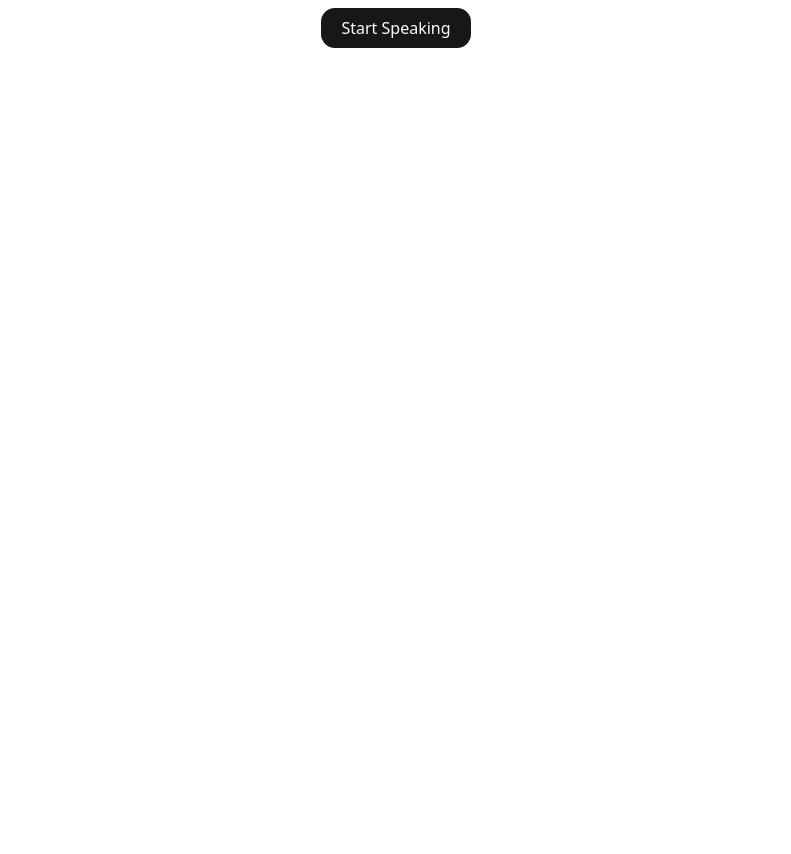
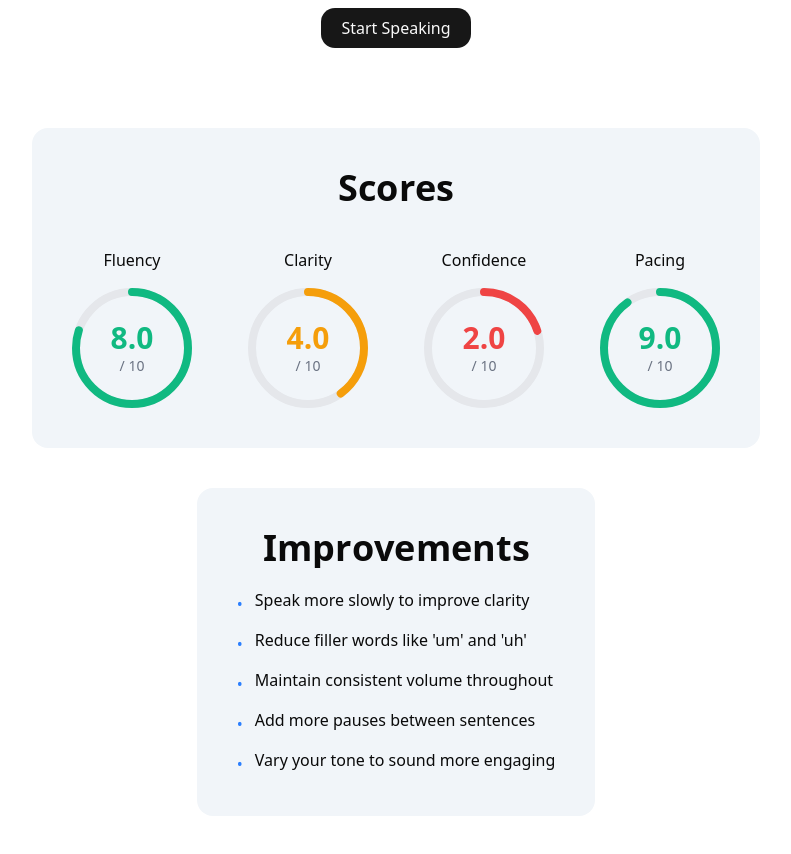
Before and after one commit to tanwiraabideen/mirror-voice, a Next.js app: page /demo in a window 1280 px wide. Shown: the part 440-1294 px from the top of the page, without its empty margins (244-1035 px from the left). Before the commit the page ends 800 px from the top, so only its background shows below. Built offline with nearby package versions, Linux system fonts and the light colour scheme.

Commit message:
Creates scores and improvements

```diff
--- a/src/app/demo/page.js
+++ b/src/app/demo/page.js
@@ -5,9 +5,18 @@ import { Button } from "@/components/ui/button";
 import { useState } from "react";
 import WaveformVisualizer from "@/components/WaveformVisualizer";
 import TitleReveal from "@/components/TitleReveal";
+import CircularScore from "@/components/CircularScore";
 
 export default function Home() {
     const [speaking, setSpeaking] = useState(false);
+    const [analysed, setAnalysed] = useState(true);
+    const improvements = [
+        "Speak more slowly to improve clarity",
+        "Reduce filler words like 'um' and 'uh'",
+        "Maintain consistent volume throughout",
+        "Add more pauses between sentences",
+        "Vary your tone to sound more engaging"
+    ];
 
     return (
         <div className="flex flex-col">
@@ -21,6 +30,47 @@ export default function Home() {
                     <span className="text-nowrap">Start Speaking</span>
                 </Button>}
             </div>
+            <div className="rounded-2xl mx-auto mt-20 p-10 bg-slate-100 w-fit">
+                {analysed ? (
+                    <div className="flex flex-col items-center space-y-10">
+                        <TitleReveal className={'text-4xl'} text={"Scores"}></TitleReveal>
+                        <div className="flex flex-row space-x-14">
+                            <div className="flex flex-col space-y-4 items-center">
+                                <h1>Fluency</h1>
+                                <CircularScore score={8}></CircularScore>
+                            </div>
+                            <div className="flex flex-col space-y-4 items-center">
+                                <h1>Clarity</h1>
+                                <CircularScore score={4}></CircularScore>
+                            </div>
+                            <div className="flex flex-col space-y-4 items-center">
+                                <h1>Confidence</h1>
+                                <CircularScore score={2}></CircularScore>
+                            </div>
+                            <div className="flex flex-col space-y-4 items-center">
+                                <h1>Pacing</h1>
+                                <CircularScore score={9}></CircularScore>
+                            </div>
+                        </div>
+                    </div>
+                ) : (
+                    <div>
+                        <TitleReveal className={'text-4xl mb-4'} text={"Scores And Improvements"}></TitleReveal>
+                        <p className="text-center text-gray-500 text-lg">Start speaking to get scores.</p>
+                    </div>
+                )}
+            </div>
+            <div className="rounded-2xl mx-auto my-10 p-10 bg-slate-100 w-fit">
+                <TitleReveal className={'text-4xl'} text={"Improvements"}></TitleReveal>
+                <ul className="space-y-3 pt-5">
+                    {improvements.map((improvement, index) => (
+                        <li key={index} className="flex items-start gap-3">
+                            <span className="text-blue-500 mt-1">•</span>
+                            <span>{improvement}</span>
+                        </li>
+                    ))}
+                </ul>
+            </div>
         </div>
     )
 }
--- /dev/null
+++ b/src/components/CircularScore.jsx
@@ -0,0 +1,115 @@
+import { useState, useEffect, useRef } from 'react';
+
+export default function CircularScore({ score = 0, size = 120, strokeWidth = 8 }) {
+    const [displayScore, setDisplayScore] = useState(0);
+    const [isVisible, setIsVisible] = useState(false);
+    const componentRef = useRef(null);
+
+    // Clamp score between 0 and 10
+    const clampedScore = Math.max(0, Math.min(10, score));
+
+    // Calculate circle properties
+    const radius = (size - strokeWidth) / 2;
+    const circumference = 2 * Math.PI * radius;
+    const progress = (displayScore / 10) * circumference;
+
+    // Intersection Observer to trigger animation on scroll
+    useEffect(() => {
+        const observer = new IntersectionObserver(
+            ([entry]) => {
+                if (entry.isIntersecting) {
+                    setIsVisible(true);
+                }
+            },
+            { threshold: 0.5 }
+        );
+
+        if (componentRef.current) {
+            observer.observe(componentRef.current);
+        }
+
+        return () => {
+            if (componentRef.current) {
+                observer.unobserve(componentRef.current);
+            }
+        };
+    }, []);
+
+    // Animate the score counting up
+    useEffect(() => {
+        if (!isVisible) return;
+
+        let startTime = null;
+        const duration = 2000; // 2 seconds for smoother animation
+
+        const animate = (currentTime) => {
+            if (!startTime) startTime = currentTime;
+            const elapsed = currentTime - startTime;
+            const progress = Math.min(elapsed / duration, 1);
+
+            // Easing function for ultra-smooth animation (ease-out-cubic)
+            const easeOutCubic = 1 - Math.pow(1 - progress, 3);
+            const currentScore = easeOutCubic * clampedScore;
+
+            setDisplayScore(currentScore);
+
+            if (progress < 1) {
+                requestAnimationFrame(animate);
+            } else {
+                setDisplayScore(clampedScore);
+            }
+        };
+
+        requestAnimationFrame(animate);
+    }, [isVisible, clampedScore]);
+
+    // Determine color based on score
+    const getColor = (score) => {
+        if (score >= 8) return '#10b981'; // green
+        if (score >= 6) return '#3b82f6'; // blue
+        if (score >= 4) return '#f59e0b'; // orange
+        return '#ef4444'; // red
+    };
+
+    const color = getColor(displayScore);
+
+    return (
+        <div ref={componentRef} className="inline-flex items-center justify-center">
+            <svg width={size} height={size} className="transform -rotate-90">
+                {/* Background circle */}
+                <circle
+                    cx={size / 2}
+                    cy={size / 2}
+                    r={radius}
+                    fill="none"
+                    stroke="#e5e7eb"
+                    strokeWidth={strokeWidth}
+                />
+
+                {/* Progress circle */}
+                <circle
+                    cx={size / 2}
+                    cy={size / 2}
+                    r={radius}
+                    fill="none"
+                    stroke={color}
+                    strokeWidth={strokeWidth}
+                    strokeDasharray={circumference}
+                    strokeDashoffset={circumference - progress}
+                    strokeLinecap="round"
+                    style={{
+                        transition: 'stroke-dashoffset 0.1s linear, stroke 0.3s ease'
+                    }}
+                />
+            </svg>
+
+            {/* Score text in the center */}
+            <div className="absolute flex flex-col items-center justify-center">
+                <span className="text-3xl font-bold" style={{ color }}>
+                    {displayScore.toFixed(1)}
+                </span>
+                <span className="text-sm text-gray-500">/ 10</span>
+            </div>
+        </div>
+    );
+}
--- a/src/components/hero-section.jsx
+++ b/src/components/hero-section.jsx
@@ -130,40 +130,10 @@ export default function HeroSection() {
                             </div>
                         </div>
 
-                        <AnimatedGroup
-                            variants={{
-                                container: {
-                                    visible: {
-                                        transition: {
-                                            staggerChildren: 0.05,
-                                            delayChildren: 0.75,
-                                        },
-                                    },
-                                },
-                                ...transitionVariants,
-                            }}>
-                            <div
-                                className="mask-b-from-55% relative -mr-56 mt-8 overflow-hidden px-2 sm:mr-0 sm:mt-12 md:mt-20">
-                                <div
-                                    className="inset-shadow-2xs ring-background dark:inset-shadow-white/20 bg-background relative mx-auto max-w-6xl overflow-hidden rounded-2xl border p-4 shadow-lg shadow-zinc-950/15 ring-1">
-                                    <Image
-                                        className="bg-background aspect-15/8 relative hidden rounded-2xl dark:block"
-                                        src="/mail2.png"
-                                        alt="app screen"
-                                        width="2700"
-                                        height="1440" />
-                                    <Image
-                                        className="z-2 border-border/25 aspect-15/8 relative rounded-2xl border dark:hidden"
-                                        src="/mail2-light.png"
-                                        alt="app screen"
-                                        width="2700"
-                                        height="1440" />
-                                </div>
-                            </div>
-                        </AnimatedGroup>
+
                     </div>
                 </section>
-                <section className="bg-background pb-16 pt-16 md:pb-32 w-ful">
+                <section className="bg-background pb-16 pt-56 md:pb-32 w-ful">
                     <div className='flex flex-row w-full justify-center space-x-4'>
                         <h1 className='text-2xl'>Built with</h1>
                         <Image
```
